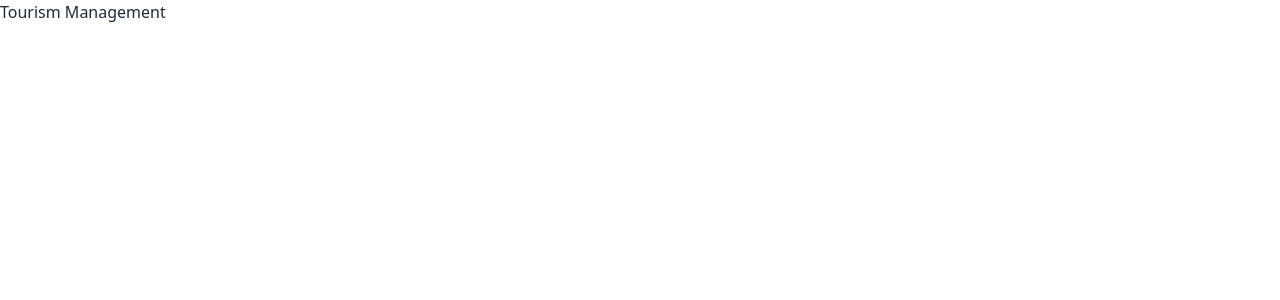
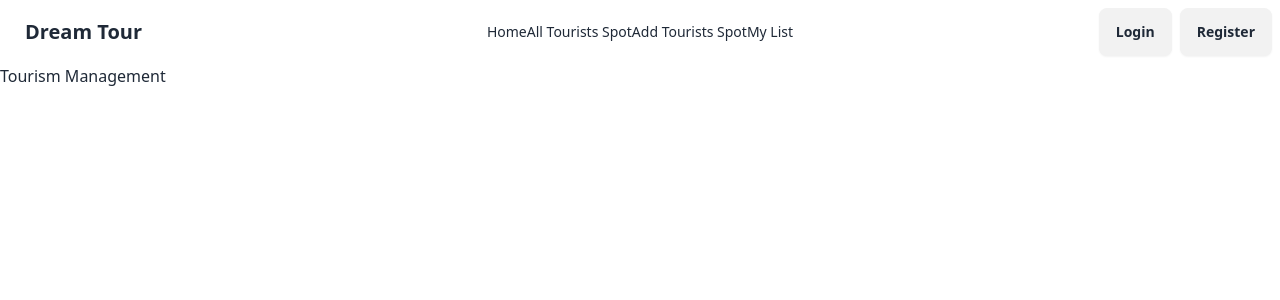
Before and after one commit to Rahim-Ashraf/tourism-management-client, a React (Vite) app: page / in a window 1280 px wide. Shown: the top 300 px of the page. Built offline with nearby package versions, Linux system fonts and the light colour scheme.

Commit message:
make navbar

```diff
--- a/src/components/App/App.jsx
+++ b/src/components/App/App.jsx
@@ -1,8 +1,10 @@
+import Navbar from "../Navbar/Navbar";
 
 
 const App = () => {
     return (
         <div>
+            <Navbar></Navbar>
             <h1>Tourism Management</h1>
         </div>
     );
--- /dev/null
+++ b/src/components/Navbar/Navbar.jsx
@@ -0,0 +1,42 @@
+import { Link, NavLink } from "react-router-dom";
+
+
+const Navbar = () => {
+    return (
+        <div className="navbar bg-base-100">
+            <div className="navbar-start">
+                <div className="dropdown">
+                    <div tabIndex={0} role="button" className="btn btn-ghost lg:hidden">
+                        <svg xmlns="http://www.w3.org/2000/svg" className="h-5 w-5" fill="none" viewBox="0 0 24 24" stroke="currentColor"><path strokeLinecap="round" strokeLinejoin="round" strokeWidth="2" d="M4 6h16M4 12h8m-8 6h16" /></svg>
+                    </div>
+                    <ul tabIndex={0} className="menu menu-sm dropdown-content mt-3 z-[1] p-2 shadow bg-base-100 rounded-box w-52">
+                        <li><a>Item 1</a></li>
+                        <li>
+                            <a>Parent</a>
+                            <ul className="p-2">
+                                <li><a>Submenu 1</a></li>
+                                <li><a>Submenu 2</a></li>
+                            </ul>
+                        </li>
+                        <li><a>Item 3</a></li>
+                    </ul>
+                </div>
+                <Link className="btn btn-ghost text-xl">Dream Tour</Link>
+            </div>
+            <div className="navbar-center hidden lg:flex">
+                <ul className="menu menu-horizontal px-1">
+                    <NavLink>Home</NavLink>
+                    <NavLink>All Tourists Spot</NavLink>
+                    <NavLink>Add Tourists Spot</NavLink>
+                    <NavLink>My List</NavLink>
+                </ul>
+            </div>
+            <div className="navbar-end gap-2">
+                <Link to={"/login"} className="btn">Login</Link>
+                <Link to={"/register"} className="btn">Register</Link>
+            </div>
+        </div>
+    );
+};
+
+export default Navbar;
```
